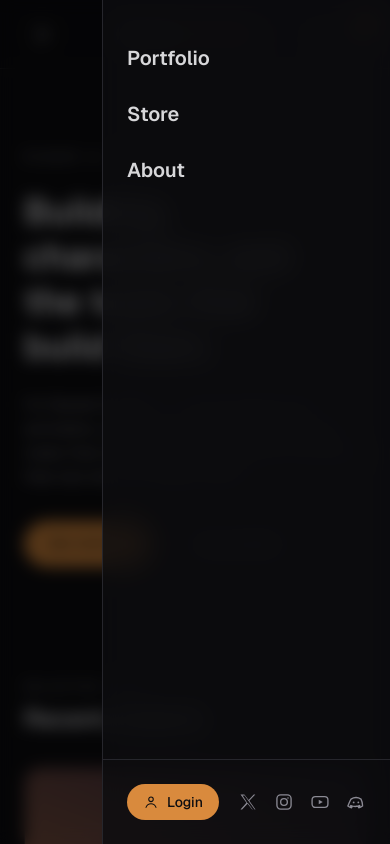
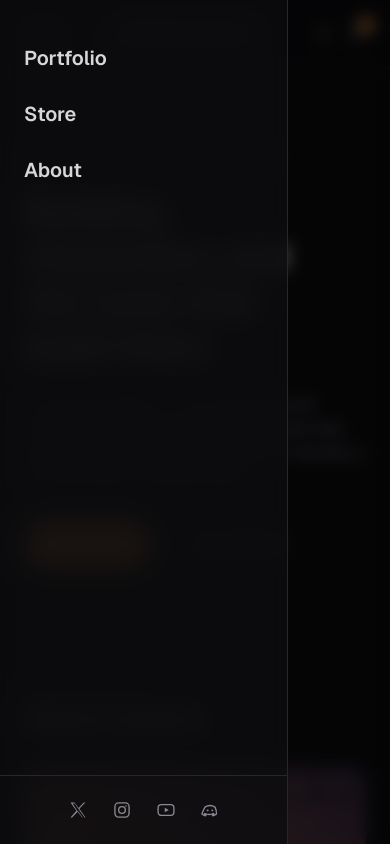
Before and after one commit to TheMikiry/mikirystudios.com, a Next.js app: page / in a window 390 px wide. Both pictures are taken after a click on the button 42 px from the left and 34 px from the top of the page. Shown: the top 844 px of the page. Built offline with nearby package versions, Linux system fonts and the light colour scheme.

Commit message:
Sidebar opens from left (matches hamburger side); drop login button from sidebar footer

```diff
--- a/src/components/NavBar.tsx
+++ b/src/components/NavBar.tsx
@@ -77,11 +77,11 @@ function MobileMenu({
             className="fixed inset-0 z-[60] bg-black/60 backdrop-blur-sm sm:hidden"
           />
           <motion.aside
-            initial={{ x: "100%" }}
+            initial={{ x: "-100%" }}
             animate={{ x: 0 }}
-            exit={{ x: "100%" }}
+            exit={{ x: "-100%" }}
             transition={{ duration: 0.3, ease: [0.16, 1, 0.3, 1] }}
-            className="fixed inset-y-0 right-0 z-[65] flex w-72 max-w-[82vw] flex-col border-l border-border bg-background/80 backdrop-blur-md sm:hidden"
+            className="fixed inset-y-0 left-0 z-[65] flex w-72 max-w-[82vw] flex-col border-r border-border bg-background/80 backdrop-blur-md sm:hidden"
           >
             <nav className="flex flex-1 flex-col gap-1 px-6 py-8 text-xl font-semibold">
               {links.map((link) => {
@@ -101,15 +101,7 @@ function MobileMenu({
               })}
             </nav>
 
-            <div className="flex items-center justify-between border-t border-border px-6 py-6">
-              <button
-                type="button"
-                className="flex items-center gap-2 rounded-full bg-accent px-4 py-2 text-sm font-medium text-background"
-              >
-                <UserIcon className="h-4 w-4" />
-                Login
-              </button>
-              <div className="flex items-center gap-4">
+            <div className="flex items-center justify-center gap-6 border-t border-border px-6 py-6">
               {socials.map(({ label, href, Icon }) => (
                 <a
                   key={label}
@@ -120,7 +112,6 @@ function MobileMenu({
                   <Icon className="h-5 w-5" />
                 </a>
               ))}
-              </div>
             </div>
           </motion.aside>
         </>
```
Lines whose indentation alone changed are shown as unchanged.
